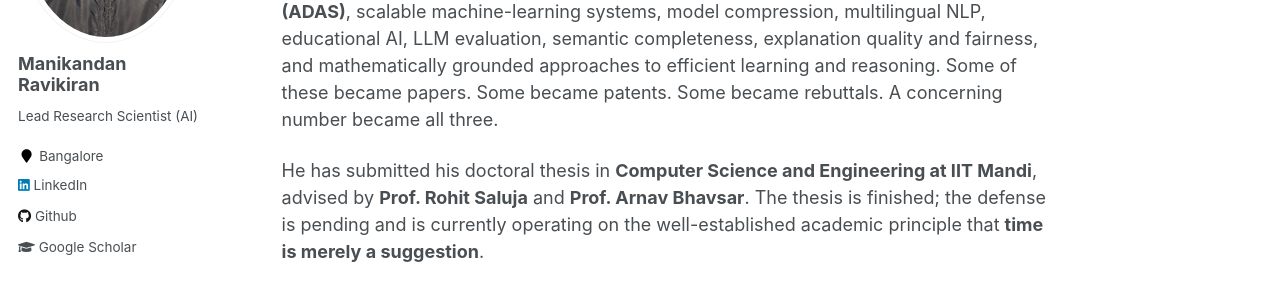
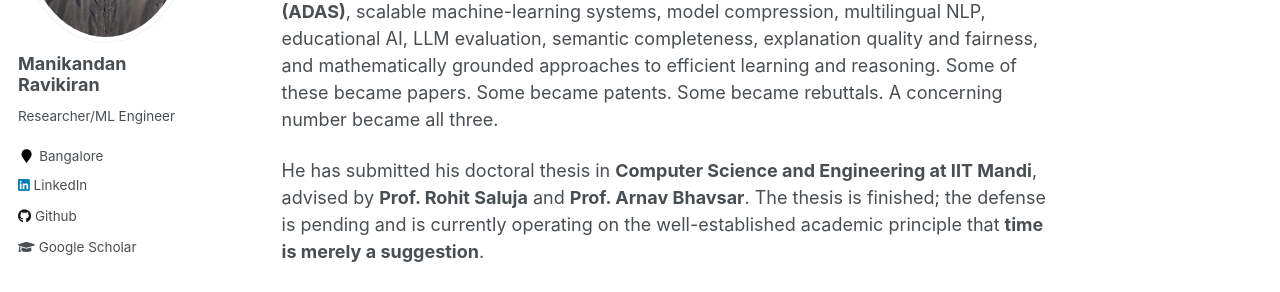
Before and after one commit to manikandan-ravikiran/manikandan-ravikiran.github.io, a Jekyll site: the page built from _pages/about.md, in a window 1280 px wide. Shown: the part 305-597 px from the top of the page. Built offline with Jekyll 4.4.1, drawn with Linux system fonts in a browser that asks for light colours.

Commit message:
Update _config.yml

```diff
--- a/_config.yml
+++ b/_config.yml
@@ -10,7 +10,7 @@ locale                   : "en-US"
 title                    : "Manikandan Ravikiran"
 title_separator          : "-"
 name                     : &name "Manikandan Ravikiran"
-description              : &description "Research Engineer in Deep Learning"
+description              : &description "Research Scientist/ML Engineering"
 url                      : https://manikandan-ravikiran.github.io # the base hostname & protocol for your site e.g. "https://mmistakes.github.io"
 baseurl                  : "" # the subpath of your site, e.g. "/blog"
 repository               : "manikandan-ravikiran/manikandan-ravikiran.github.io"
@@ -82,7 +82,7 @@ analytics:
 author:
   name             : "Manikandan Ravikiran"
   avatar           : "my_photo_latest.jpg"
-  bio              : "Lead Research Scientist (AI)"
+  bio              : "Researcher/ML Engineer"
   location         : "Bangalore"
   employer         :
   googlescholar    : "https://scholar.google.co.in/citations?user=wY_iqNwAAAAJ&hl=en"
```
